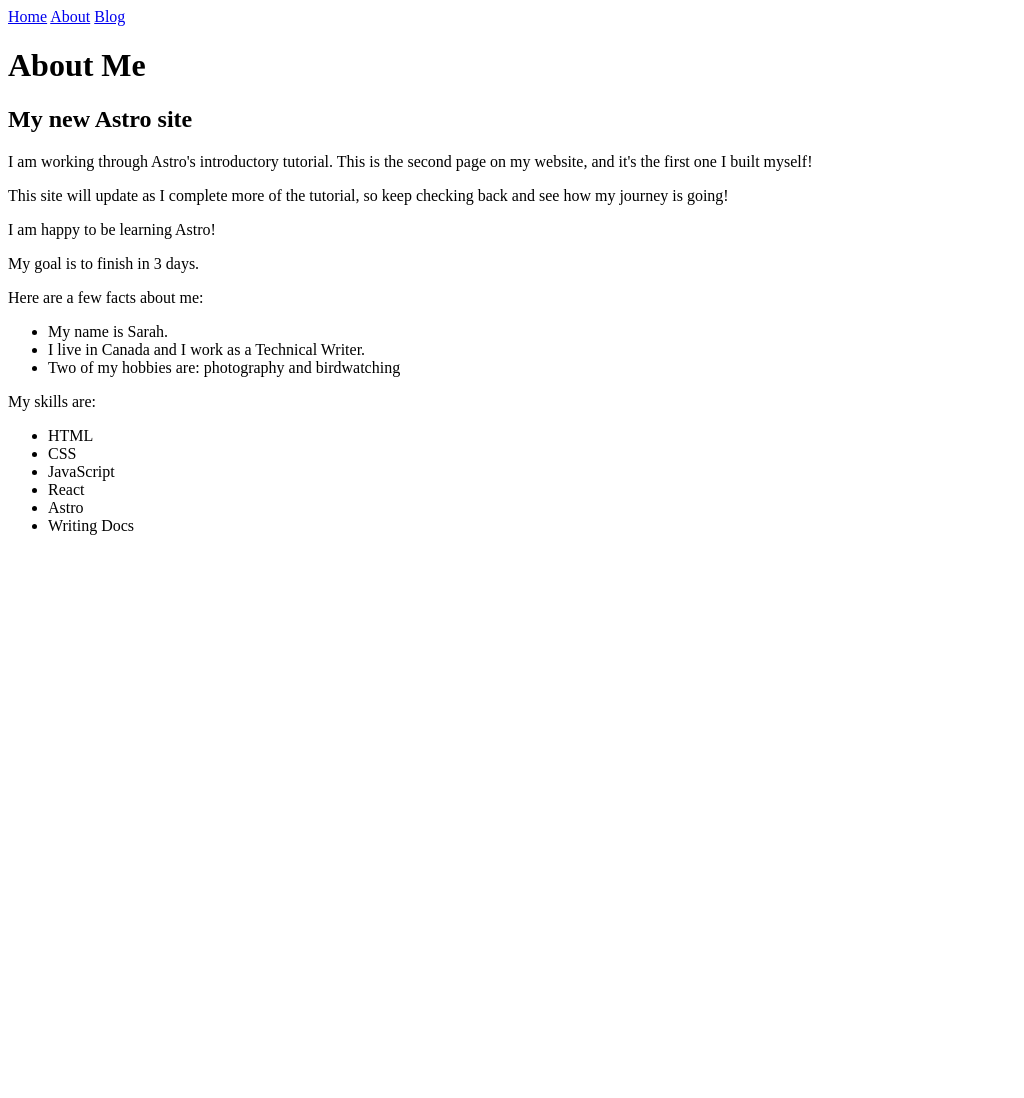
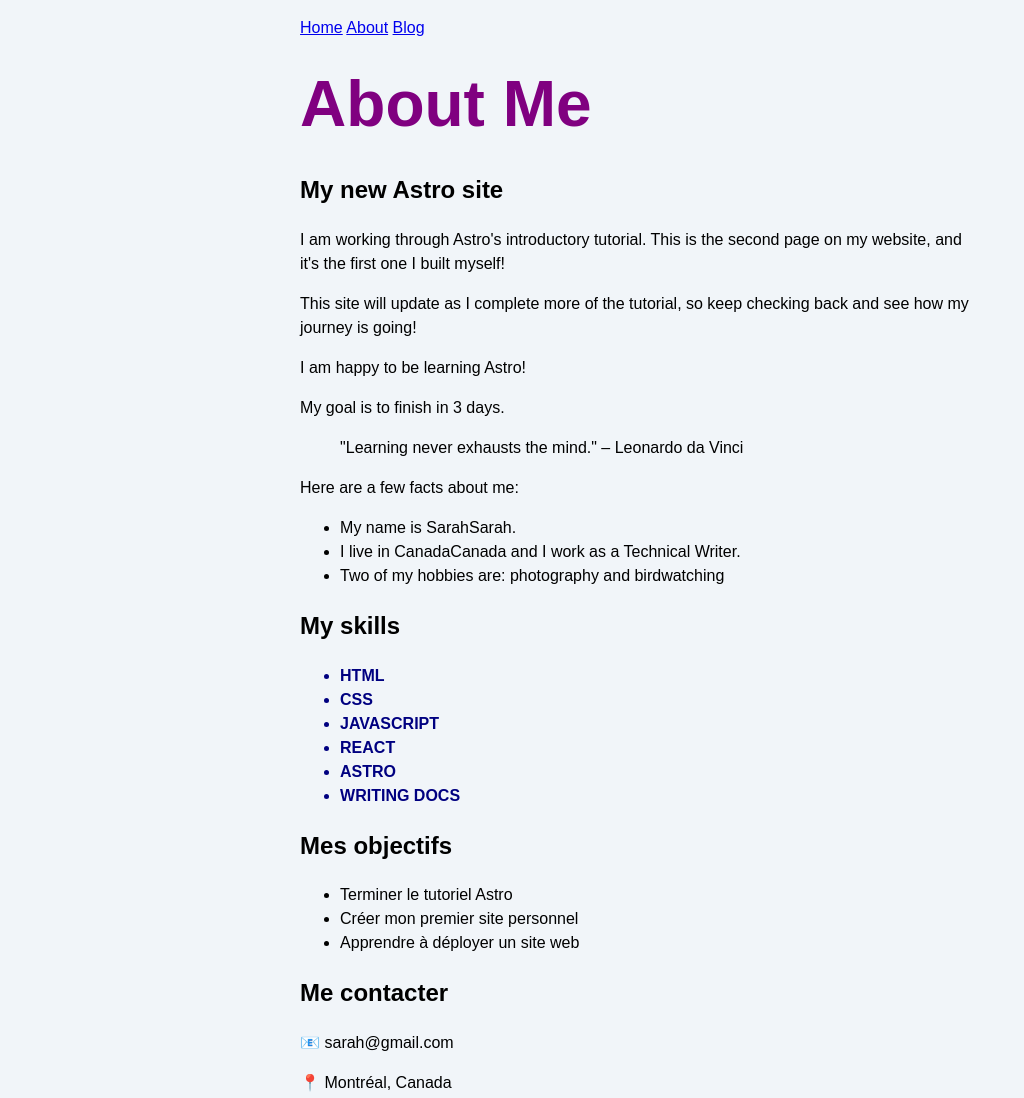
Before and after one commit to sarah8045/d-p-t-git, an Astro site: page /about in a window 1280 px wide. Shown: the whole page, without its empty margins (0-1024 px from the left). Before the commit the page ends 800 px from the top, so only its background shows below. Built offline with nearby package versions, Linux system fonts and the light colour scheme; Astro itself is replaced by a stand-in of ours.

Commit message:
Ajout d'objectifs, citation, contact

```diff
--- a/src/pages/about.astro
+++ b/src/pages/about.astro
@@ -1,4 +1,6 @@
 ---
+import '../styles/global.css';
+
 const pageTitle = "About Me";
 
 const identity = {
@@ -13,6 +15,15 @@ const skills = ["HTML", "CSS", "JavaScript", "React", "Astro", "Writing Docs"];
 const happy = true;
 const finished = false;
 const goal = 3;
+
+const skillColor = "navy";
+
+// Nouveau : Objectifs
+const goals = [
+  "Terminer le tutoriel Astro",
+  "Créer mon premier site personnel",
+  "Apprendre à déployer un site web",
+];
 ---
 
 <html lang="en">
@@ -20,34 +31,63 @@ const goal = 3;
     <meta charset="utf-8" />
     <link rel="icon" type="image/svg+xml" href="/favicon.svg" />
     <meta name="viewport" content="width=device-width" />
-    <meta name="generator" content={Astro.generator} >
+    <meta name="generator" content={Astro.generator} />
     <title>{pageTitle}</title>
+    <style>
+      h1 {
+        color: purple;
+        font-size: 4rem;
+      }
+    </style>
   </head>
+
   <body>
     <a href="/">Home</a>
     <a href="/about/">About</a>
     <a href="/blog/">Blog</a>
+
     <h1>{pageTitle}</h1>
     <h2>My new Astro site</h2>
+
     <p>I am working through Astro's introductory tutorial. This is the second page on my website, and it's the first one I built myself!</p>
     <p>This site will update as I complete more of the tutorial, so keep checking back and see how my journey is going!</p>
 
-    <!-- Ajout des lignes de code avec les expressions conditionnelles -->
     {happy && <p>I am happy to be learning Astro!</p>}
     {finished && <p>I finished this tutorial!</p>}
     {goal === 3 ? <p>My goal is to finish in 3 days.</p> : <p>My goal is not 3.</p>}
 
+    <!-- Citation -->
+    <blockquote>"Learning never exhausts the mind." – Leonardo da Vinci</blockquote>
+
     <p>Here are a few facts about me:</p>
     <ul>
-      <li>My name is {identity.firstName}.</li>
-      <li>I live in {identity.country} and I work as a {identity.occupation}.</li>
-      {identity.hobbies.length >= 2 &&
+      <li>My name is Sarah{identity.firstName}.</li>
+      <li>I live in Canada{identity.country} and I work as a {identity.occupation}.</li>
+      {identity.hobbies.length >= 2 && (
         <li>Two of my hobbies are: {identity.hobbies[0]} and {identity.hobbies[1]}</li>
-      }
+      )}
     </ul>
-    <p>My skills are:</p>
+
+    <h2>My skills</h2>
     <ul>
-      {skills.map((skill) => <li>{skill}</li>)}
+      {skills.map((skill) => (
+        <li style={`color: ${skillColor}; font-weight: bold; text-transform: uppercase;`}>
+          {skill}
+        </li>
+      ))}
     </ul>
+
+    <!-- Objectifs dynamiques -->
+    <h2>Mes objectifs</h2>
+    <ul>
+      {goals.map((goal) => <li>{goal}</li>)}
+    </ul>
+
+    <!-- Contact -->
+    <h2>Me contacter</h2>
+    <p>📧 sarah@gmail.com</p>
+    <p>📍 Montréal, Canada</p>
+
+
   </body>
 </html>
--- /dev/null
+++ b/src/styles/global.css
@@ -0,0 +1,21 @@
+html {
+    background-color: #f1f5f9;
+    font-family: sans-serif;
+  }
+
+  body {
+    margin: 0 auto;
+    width: 100%;
+    max-width: 80ch;
+    padding: 1rem;
+    line-height: 1.5;
+  }
+
+  * {
+    box-sizing: border-box;
+  }
+
+  h1 {
+    margin: 1rem 0;
+    font-size: 2.5rem;
+  }
```
